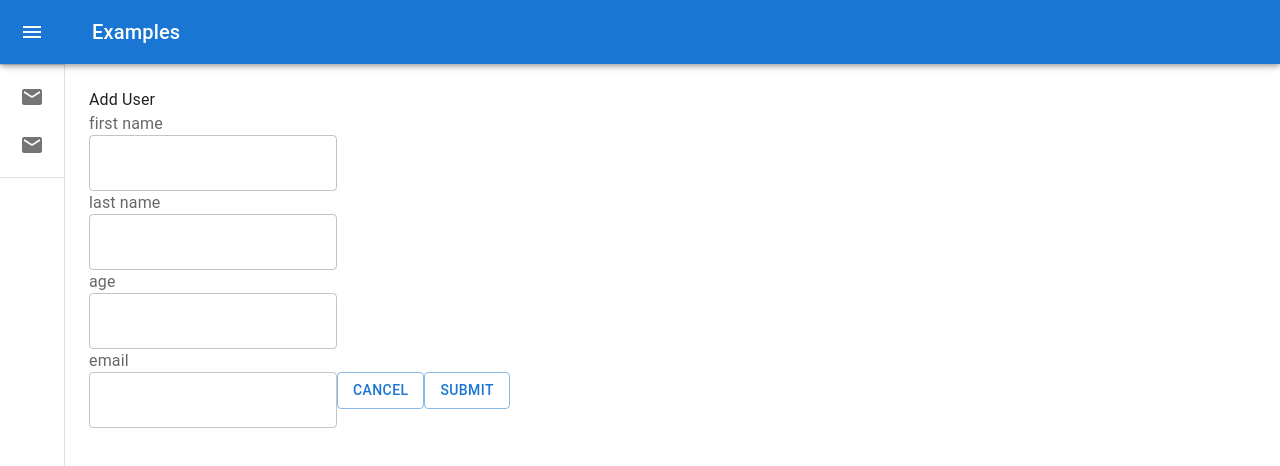
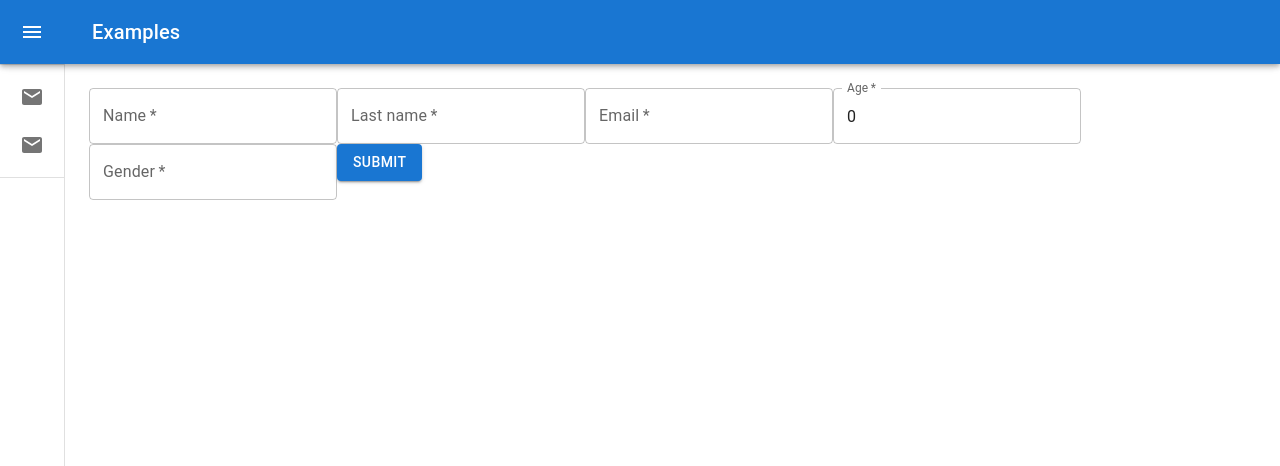
Before and after one commit to Den4ik5/react-vite-setup-main, a React (Vite) app: page /add in a window 1280 px wide. Shown: the top 466 px of the page. Built offline with nearby package versions, Linux system fonts and the light colour scheme.

Commit message:
feature: moved input to a separate component, implemented add and edit functionality

```diff
--- /dev/null
+++ b/src/components/common/Form/FormInput/FormInput.tsx
@@ -0,0 +1,28 @@
+import {Controller, FieldValues, RegisterOptions, useFormContext} from "react-hook-form";
+import {TextField} from "@mui/material";
+
+
+// eslint-disable-next-line @typescript-eslint/ban-ts-comment
+// @ts-expect-error
+// eslint-disable-next-line @typescript-eslint/no-unused-vars
+type ExtractedRulesType<TFieldValues> = Omit<RegisterOptions<FieldValues>, 'valueAsNumber' | 'valueAsDate' | 'setValueAs' | 'disabled'>;
+
+export type FormInputProps<TFieldValues extends FieldValues = FieldValues> = {
+    name: string;
+    label: string;
+    required: boolean;
+    rules: ExtractedRulesType<TFieldValues>;
+}
+
+export const FormInput = (props: FormInputProps) => {
+
+    const {control} = useFormContext();
+    return <Controller
+        control={control}
+        rules={props.rules}
+        name={props.name}
+        render={({field}) => (
+            <TextField {...field} label={props.label} required={props.required} variant="outlined"/>
+        )}
+    />
+}
--- /dev/null
+++ b/src/components/common/Form/FormInput/index.tsx
@@ -0,0 +1 @@
+export * from './FormInput.tsx'
--- a/src/components/layouts/AddEntityLayout/AddEntityLayout.tsx
+++ b/src/components/layouts/AddEntityLayout/AddEntityLayout.tsx
@@ -1,72 +1,39 @@
-import {Form, FormProps} from "../../common/Form";
+import {FormProvider, useForm} from "react-hook-form";
+import {FormInput} from "../../common/Form/FormInput";
+import Button from "@mui/material/Button";
+import {useAddUserMutation} from "../../../api/userApi.ts";
+import {User} from "../../../interfaces";
+import {defaultUser} from "../EditEntityLayout/EditEntityLayout.tsx";
 
 export const AddEntityLayout = () => {
-    const addEntityFormConfig: FormProps = {
-        fields: [
-            {
-                inputType: "text",
-                name: 'first name',
-                variant: "outlined",
-                required: true,
-                requiredMessage: 'Name is required',
-                label: 'first name',
-            },
-            {
-                inputType: "text",
-                name: 'last name',
-                variant: "outlined",
-                required: true,
-                requiredMessage: 'Last Name is required',
-                label: 'last name',
-            },
-            {
-                inputType: "number",
-                name: 'age',
-                variant: "outlined",
-                required: true,
-                requiredMessage: 'Age is required',
-                label: 'age',
-            },
-            {
-                inputType: "email",
-                name: 'email',
-                variant: "outlined",
-                required: true,
-                label: 'email',
-            },
-            {
-                inputType: "radio",
-                name: 'gender',
-                variant: "outlined",
-                required: true,
-                label: 'gender',
-            },
-        ],
-        header: {
-            text: 'Add User'
-        },
-        actions: [
-            {
-                name: 'cancel',
-                action: () => {
-                    alert(1)
-                },
-                variant: "outlined"
-            },
-            {
-                name: 'submit',
-                action: () => {
-                    alert(2)
-                },
-                variant: "outlined"
-            }
-        ]
+    const [addUser] = useAddUserMutation()
+    const form = useForm<User>(
+        {
+            defaultValues: defaultUser
+        }
+    );
+
+    const onSubmit = (data: User) => {
+        addUser(data);
+        console.log(data);
     }
     return (
-        <Form
-            fields={addEntityFormConfig.fields}
-            header={addEntityFormConfig.header}
-            actions={addEntityFormConfig.actions}>
-        </Form>
+        <FormProvider {...form}>
+            <form onSubmit={form.handleSubmit(onSubmit)}>
+                <FormInput name='firstName' rules={{required: true}} label="Name" required={true}>
+                </FormInput>
+                <FormInput name="lastName" rules={{required: true}} label="Last name" required={true}>
+                </FormInput>
+                <FormInput name="email" rules={{required: true}} label="Email" required={true}>
+                </FormInput>
+                <FormInput name="age" rules={{required: true}} label="Age" required={true}>
+                </FormInput>
+                <FormInput name="gender" rules={{required: true}} label="Gender" required={true}>
+                </FormInput>
+                <Button type="submit" variant="contained" color="primary">
+                    Submit
+                </Button>
+            </form>
+        </FormProvider>
     )
 }
--- a/src/components/layouts/EditEntityLayout/EditEntityLayout.tsx
+++ b/src/components/layouts/EditEntityLayout/EditEntityLayout.tsx
@@ -1,164 +1,51 @@
 import {useParams} from "react-router-dom";
-import {useGetUserQuery} from "../../../api/userApi.ts";
-import {Controller, useForm} from "react-hook-form";
+import {useGetUserQuery, useUpdateUserMutation} from "../../../api/userApi.ts";
+import {FormProvider, useForm} from "react-hook-form";
 import {User} from "../../../interfaces";
-import {TextField} from "@mui/material";
 import {useEffect, useMemo} from "react";
-import {GetUserResponse} from "../../../api/types.ts";
 import Button from "@mui/material/Button";
+import {FormInput} from "../../common/Form/FormInput";
 
-// export const EditEntityLayout = () => {
-//     const {userId} = useParams();
-//     console.log(userId);
-//
-//     // eslint-disable-next-line @typescript-eslint/ban-ts-comment
-//     // @ts-expect-error
-//     const {data, error, isLoading} = useGetUserQuery(userId);
-//     console.log(data);
-//     console.log(error);
-//
-//     const editEntityFormConfig: FormProps = {
-//         fields: [
-//             {
-//                 inputType: "text",
-//                 name: 'first name',
-//                 variant: "outlined",
-//                 required: true,
-//                 requiredMessage: 'Name is required',
-//                 label: 'first name',
-//             },
-//             {
-//                 inputType: "text",
-//                 name: 'last name',
-//                 variant: "outlined",
-//                 required: true,
-//                 requiredMessage: 'Last Name is required',
-//                 label: 'last name',
-//             },
-//             {
-//                 inputType: "number",
-//                 name: 'age',
-//                 variant: "outlined",
-//                 required: true,
-//                 requiredMessage: 'Age is required',
-//                 label: 'age',
-//             },
-//             {
-//                 inputType: "email",
-//                 name: 'email',
-//                 variant: "outlined",
-//                 required: true,
-//                 label: 'email',
-//             },
-//             {
-//                 inputType: "radio",
-//                 name: 'gender',
-//                 variant: "outlined",
-//                 required: true,
-//                 label: 'gender',
-//             },
-//         ],
-//         header: {
-//             text: 'Edit User' + data?.id
-//         },
-//         actions: [
-//             {
-//                 name: 'cancel',
-//                 action: () => {
-//                     alert(1)
-//                 },
-//                 variant: "outlined"
-//             },
-//             {
-//                 name: 'submit',
-//                 action: () => {
-//                     alert(2)
-//                 },
-//                 variant: "outlined"
-//             }
-//         ]
-//     }
-//     return (
-//         <>
-//             {isLoading ? <div>Loading</div> :
-//                 <Form
-//                     fields={editEntityFormConfig.fields}
-//                     header={editEntityFormConfig.header}
-//                     actions={editEntityFormConfig.actions}
-//                     defaultValue={data}
-//                 >
-//                 </Form>
-//             }
-//         </>
-//     )
-// }
-
-const defaultUser: GetUserResponse = {
+export const defaultUser: User = {
     age: 0, email: "", firstName: "", gender: "", id: "", lastName: ""
-
 }
 export const EditEntityLayout = () => {
     const {userId} = useParams();
     // eslint-disable-next-line @typescript-eslint/ban-ts-comment
     // @ts-expect-error
     const {data, error, isLoading} = useGetUserQuery(userId);
-    const {formState, control, handleSubmit, reset, register}
-        = useForm<User>({
+    const [updateUser] = useUpdateUserMutation()
+    const form = useForm<User>(
+        {
             defaultValues: useMemo(() => {
                 return data || defaultUser;
             }, [data])
-    });
+        }
+    );
     useEffect(() => {
-        reset(data);
+        form.reset(data);
     }, [data])
     const onSubmit = (data: User) => {
+        updateUser(data);
         console.log(data);
     }
     return (
-        <form onSubmit={handleSubmit(onSubmit)}>
-            <Controller
-                name="firstName"
-                control={control}
-                rules={{required: true}}
-                render={({field}) => (
-                    <TextField {...field} label="Name" required={true} variant="outlined"/>
-                )}
-            />
-            <Controller
-                name="lastName"
-                control={control}
-                rules={{required: true}}
-                render={({field}) => (
-                    <TextField {...field} label="Last name" required={true} variant="outlined"/>
-                )}
-            />
-            <Controller
-                name="email"
-                control={control}
-                rules={{required: true}}
-                render={({field}) => (
-                    <TextField {...field} label="Email" required={true} variant="outlined"/>
-                )}
-            />
-            <Controller
-                name="age"
-                control={control}
-                rules={{required: true}}
-                render={({field}) => (
-                    <TextField {...field} label="Age" required={true} variant="outlined"/>
-                )}
-            />
-            <Controller
-                name="gender"
-                control={control}
-                rules={{required: true}}
-                render={({field}) => (
-                    <TextField {...field} label="Gender" required={true} variant="outlined"/>
-                )}
-            />
+        <FormProvider {...form}>
+            <form onSubmit={form.handleSubmit(onSubmit)}>
+                <FormInput name='firstName' rules={{required: true}} label="Name" required={true}>
+                </FormInput>
+                <FormInput name="lastName" rules={{required: true}} label="Last name" required={true}>
+                </FormInput>
+                <FormInput name="email" rules={{required: true}} label="Email" required={true}>
+                </FormInput>
+                <FormInput name="age" rules={{required: true}} label="Age" required={true}>
+                </FormInput>
+                <FormInput name="gender" rules={{required: true}} label="Gender" required={true}>
+                </FormInput>
                 <Button type="submit" variant="contained" color="primary">
                     Submit
                 </Button>
             </form>
+        </FormProvider>
     )
 }
```
Also changed, not shown: src/api/userApi.ts (+42 -3 lines), src/components/common/Form/FormInput/FormInput.scss (added). Lines whose indentation alone changed are shown as unchanged.
